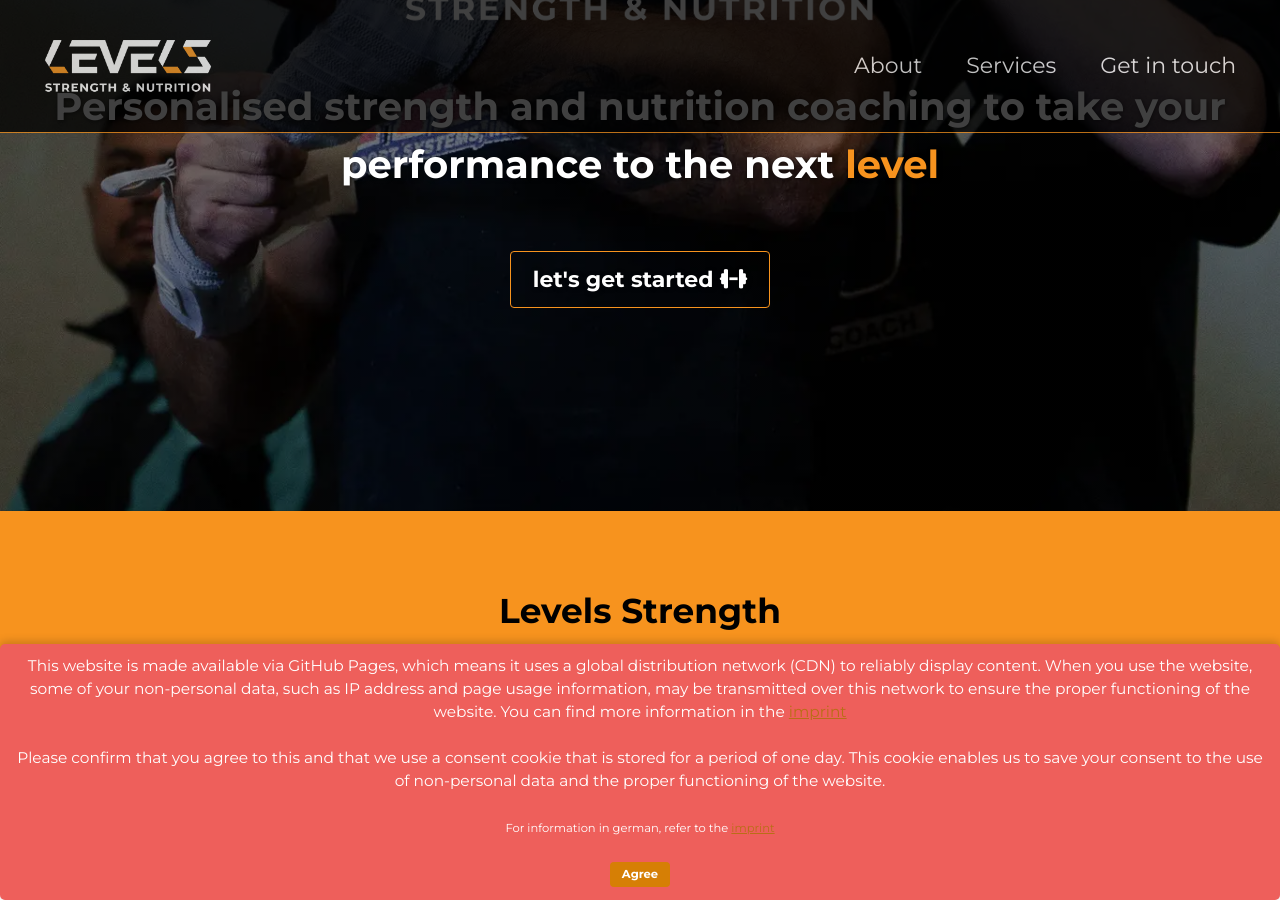
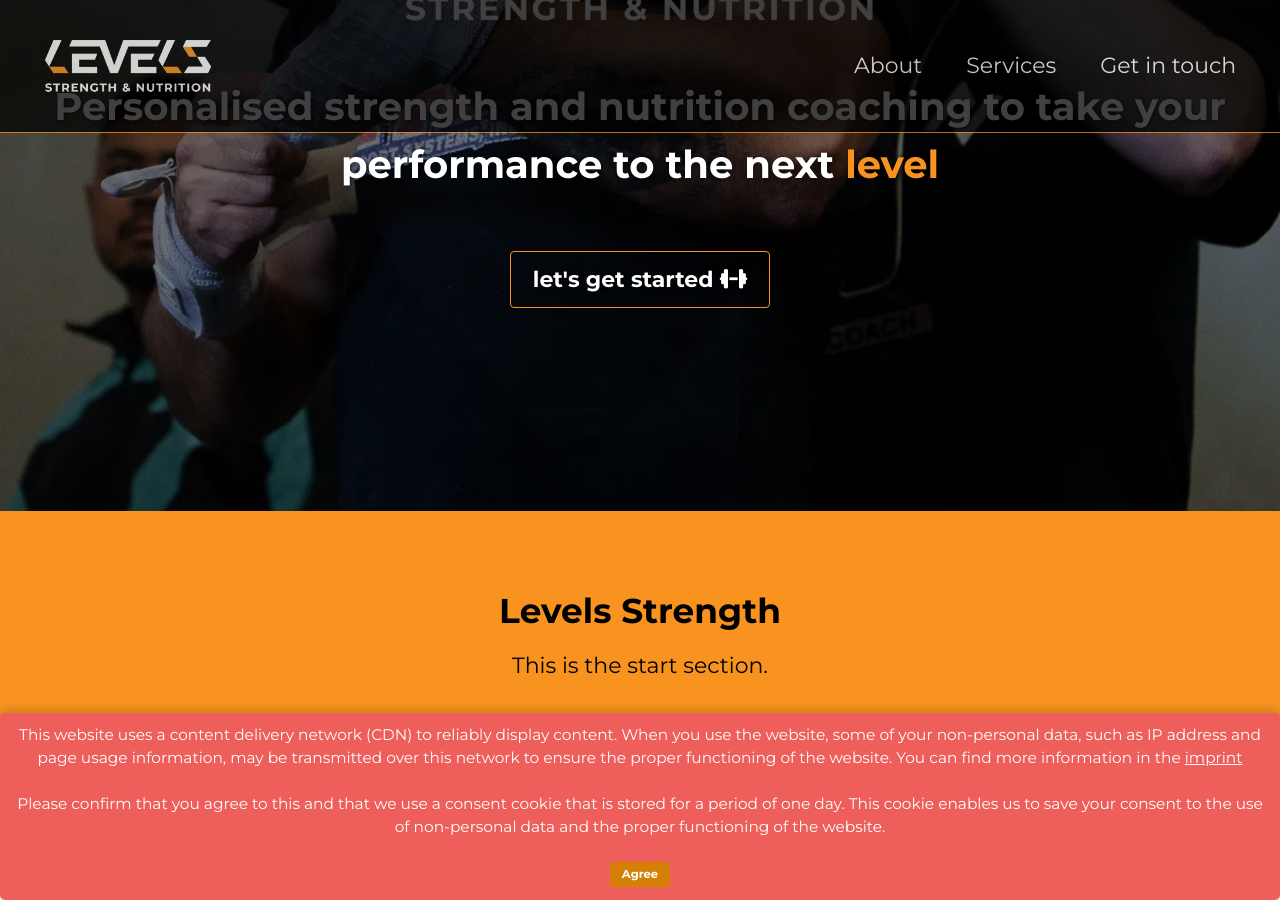
Before and after one commit to perstarke-webdev/levels-strength-site, a Jekyll site: the page built from _pages/index.html, in a window 1280 px wide and 900 px high, scrolled down 379 px. Built offline with Jekyll 4.4.1, drawn with Linux system fonts in a browser that asks for light colours; cached includes are drawn as plain includes.

Commit message:
update banner

```diff
--- a/_includes/popup.html
+++ b/_includes/popup.html
@@ -1,28 +1,18 @@
 <div id="cookie-banner">
-    This website is made available via GitHub Pages, which means it uses a global distribution network (CDN) to reliably display content. When you use the website, some of your non-personal data, such as IP address and page usage information, may be transmitted over this network to ensure the proper functioning of the website.
+    This website uses a content delivery network (CDN) to reliably display content.
+    When you use the website, some of your non-personal data, such as IP address and
+    page usage information, may be transmitted over this network to ensure the proper
+    functioning of the website.
     You can find more information in the
-    <a href="/imprint#github-pages-und-cdn-nutzung"
+    <a href="/imprint#cdn-nutzung"
        target="_blank" rel="noopener noreferrer nofollow">
         imprint</a><br><br>
 
-
-    Please confirm that you agree to this and that we use a consent cookie that is stored for a period of one day. This cookie enables us to save your consent to the use of non-personal data and the proper functioning of the website.<br><br>
-
-    <small>For information in german, refer to the
-        <a href="/imprint"
-           target="_blank" rel="noopener noreferrer nofollow">
-            imprint</a>
-    </small>
-
-    <br><br>
+    Please confirm that you agree to this and that we use a consent cookie that is stored for a period of one day.
+    This cookie enables us to save your consent to the use of non-personal data and the proper functioning of the website.<br><br>
 
     <button class="btn btn--warning" id="cookie-consent-btn">Agree</button>
 </div>
-
-
-
-
-
 
 <!-- JavaScript-code for the cookie consent-banner -->
 <script>
--- a/_sass/oneflow/skins/_levels.scss
+++ b/_sass/oneflow/skins/_levels.scss
@@ -128,3 +128,9 @@ $sans-serif: $font-family-montserrat;
 section.alternative-color {
   background-color: $primary-color !important;
 }
+
+/* Style for cookie banner link */
+#cookie-banner a {
+  color: white;
+  text-decoration: underline;
+}
```
Lines whose indentation alone changed are shown as unchanged.
